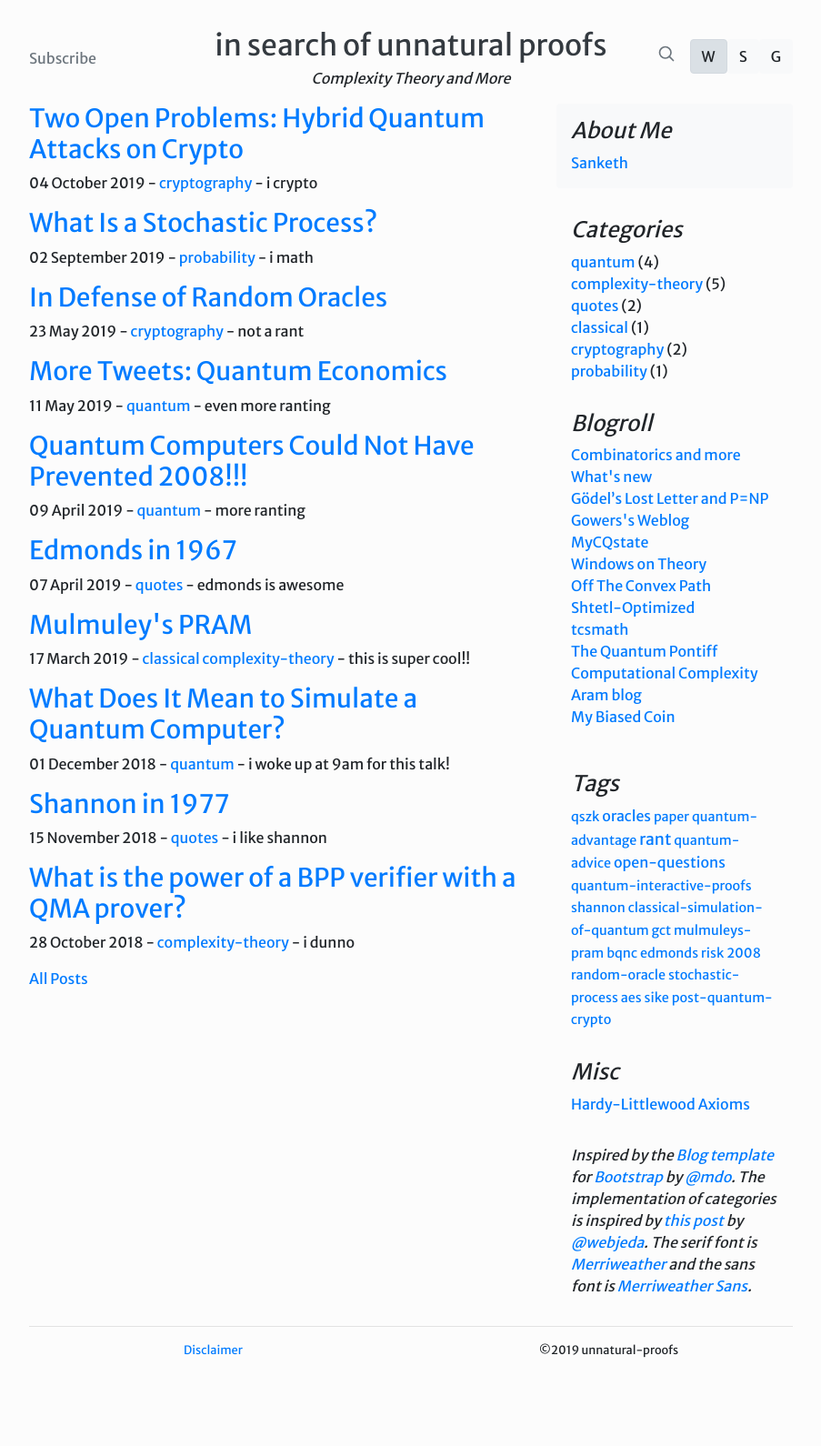
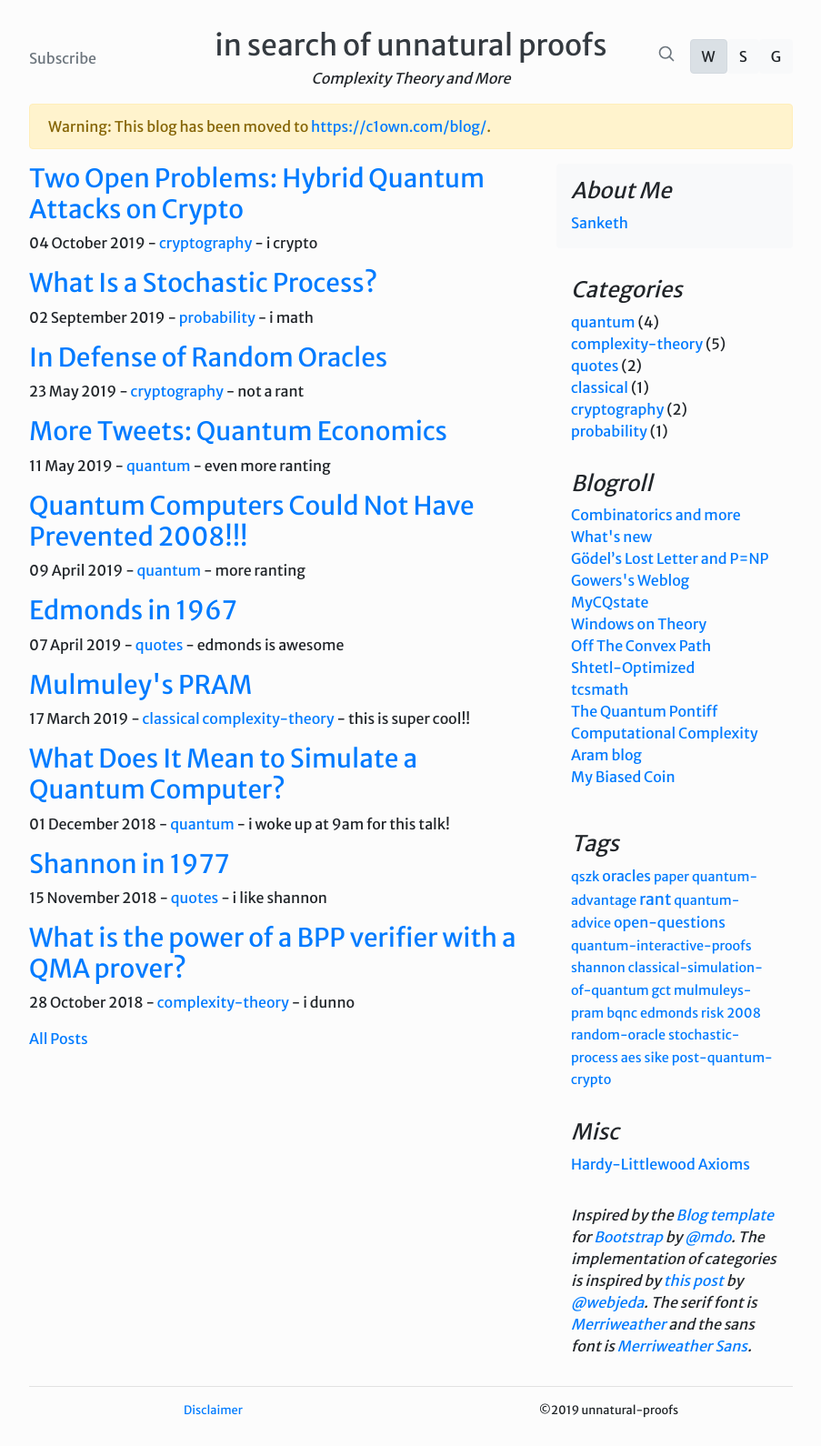
Before and after one commit to unnatural-proofs/unnatural-proofs.github.io, a Jekyll site: the page built from index.html, in a window 1280 px wide. Shown: the whole page at 91% size, without its empty margins (188-1091 px from the left). Built offline with Jekyll 4.4.1, drawn with Linux system fonts in a browser that asks for light colours; nearby versions of some CDN libraries; before the commit the page ends 1524 px from its top, so only the background shows below that.

Commit message:
added message that this blog has been moved.

```diff
--- a/_includes/header.html
+++ b/_includes/header.html
@@ -25,3 +25,8 @@
     </div>
     <br>
 </header>
+
+<div class="alert alert-warning" role="alert">
+    Warning: This blog has been moved to <a
+        href="https://c1own.com/blog/">https://c1own.com/blog/</a>.
+</div>
```
